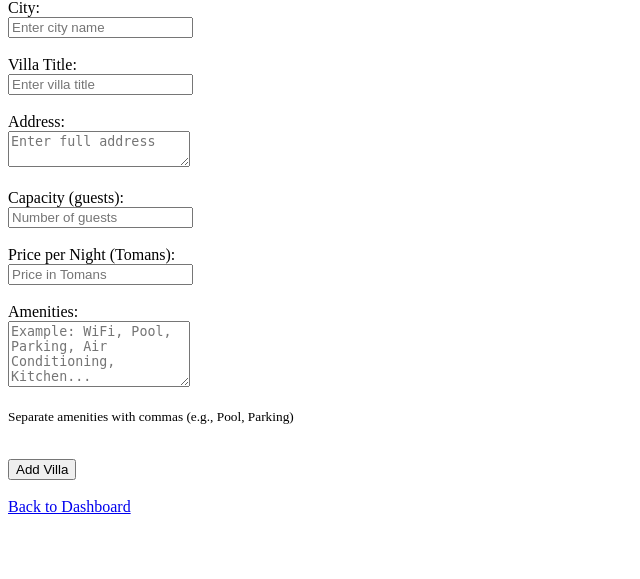
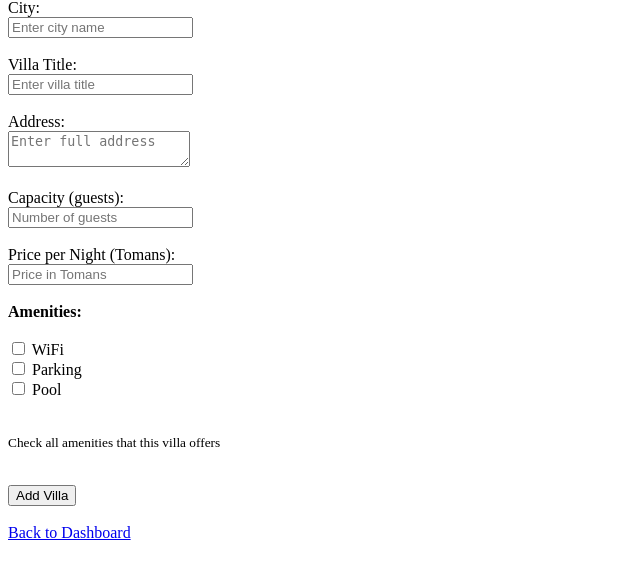
Before and after one commit to alireza85149/RestBox, a Django app: page /villas/create_villa/ in a window 1280 px wide. Shown: the part 81-660 px from the top of the page, without its empty margins (0-640 px from the left). Run offline with Django 5.2, Linux system fonts and the light colour scheme.

Commit message:
fix create villa template by adding tick menu for having some amenities like pool, wifi and parking

```diff
--- a/RestBox/Villas/templates/villas/create_villa.html
+++ b/RestBox/Villas/templates/villas/create_villa.html
@@ -47,10 +47,26 @@
         </div>
 
         <br>
-                <div>
-            <label for="amenities">Amenities:</label><br>
-            <textarea id="amenities" name="amenities" rows="4" placeholder="Example: WiFi, Pool, Parking, Air Conditioning, Kitchen...">{{ amenities|default:'' }}</textarea>
-            <p><small>Separate amenities with commas (e.g., Pool, Parking)</small></p>
+        <div>
+            <label><strong>Amenities:</strong></label><br>
+            <br>
+            <label>
+                <input type="checkbox" name="amenities_wifi" value="true">
+                WiFi
+            </label>
+            <br>
+            <label>
+                <input type="checkbox" name="amenities_parking" value="true">
+                Parking
+            </label>
+            <br>
+            <label>
+                <input type="checkbox" name="amenities_pool" value="true">
+                Pool
+            </label>
+            <br>
+            <br>
+            <p><small>Check all amenities that this villa offers</small></p>
         </div>
 
         <br>
```
